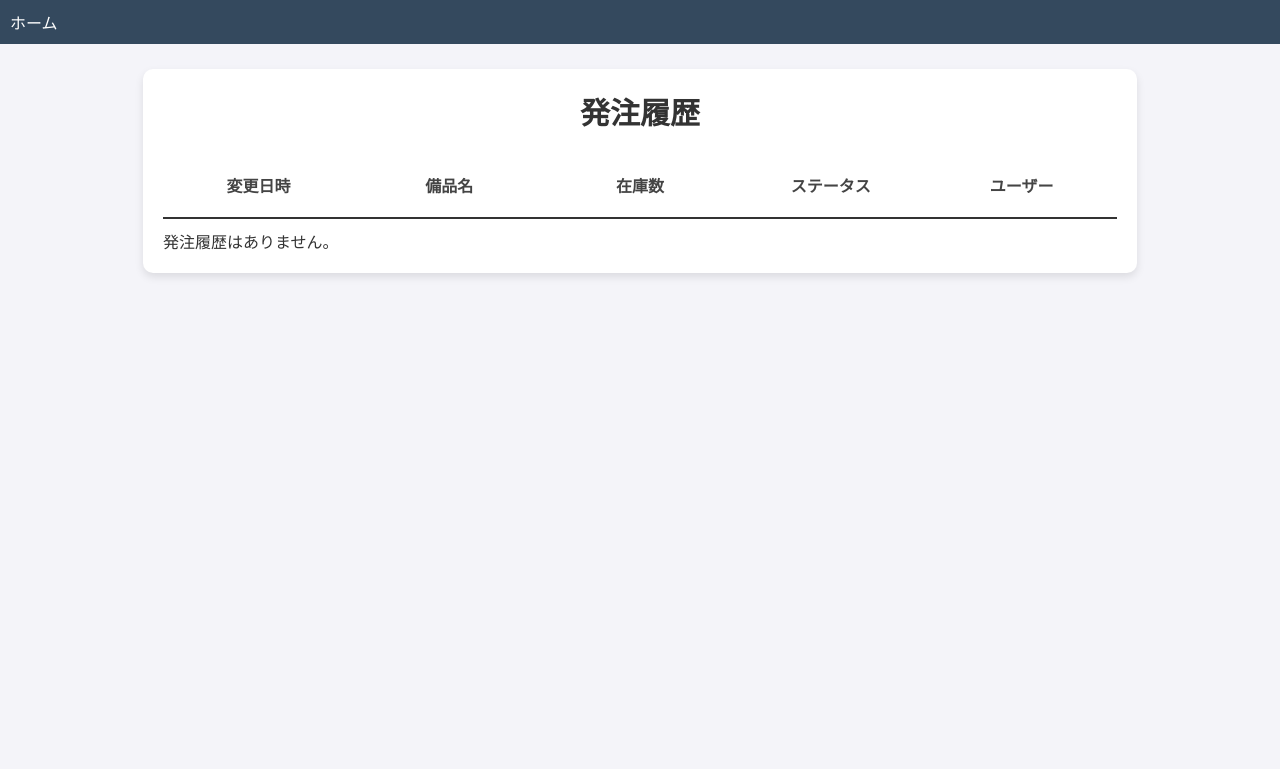
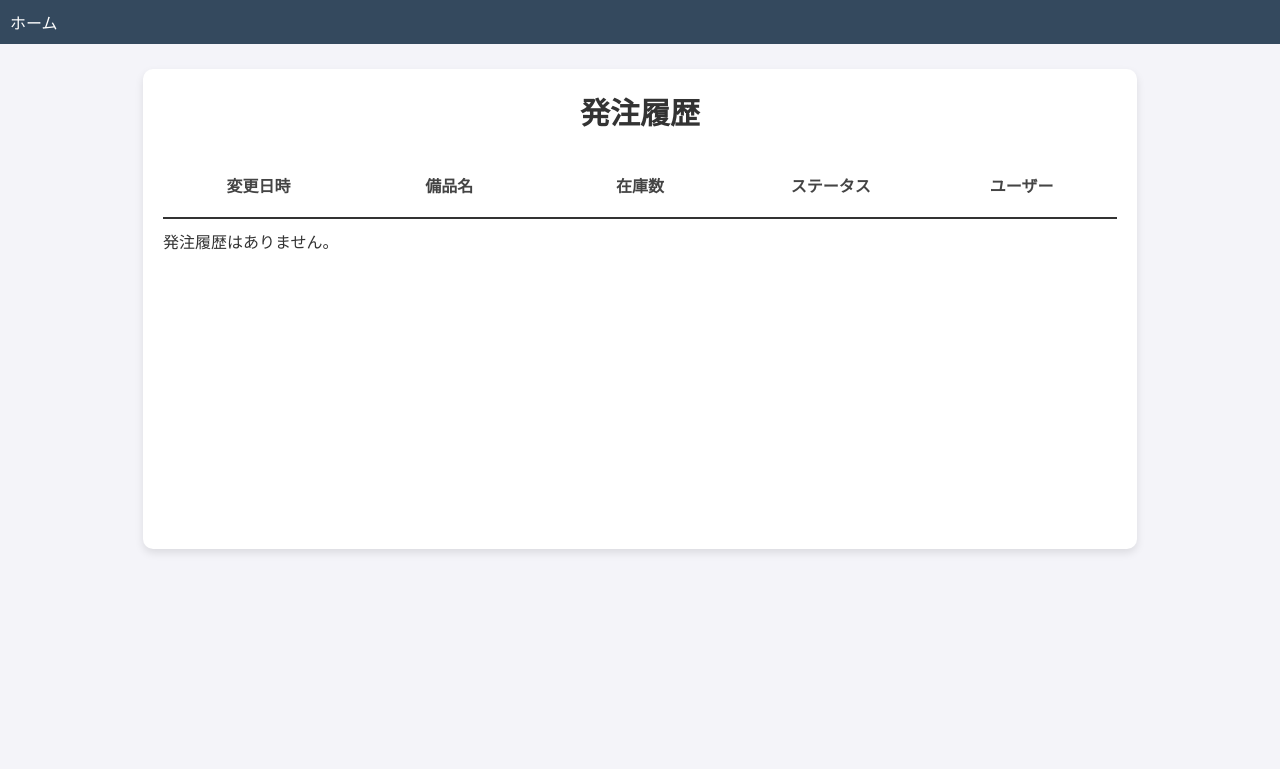
Before and after one commit to tomonoritak/equipment-management-b, a Django app: page /itemlist/orderhistory/ in a window 1280 px wide. Shown: the top 769 px of the page. Run offline with Django 4.2, Linux system fonts and the light colour scheme; data that the repository does not hold is empty.

Commit message:
スクロールバー修正

```diff
--- a/templates/posts/orderhistory.html
+++ b/templates/posts/orderhistory.html
@@ -99,8 +99,9 @@
         list-style-type: none;
         padding-left: 0;
         margin: 0;
+        height: calc(100vh - 500px); /* 高さを設定してスクロールを可能にする */
+        overflow-y: auto; /* 垂直スクロールを有効にする */
     }
-
 </style>
 
 <div class="container">
```
